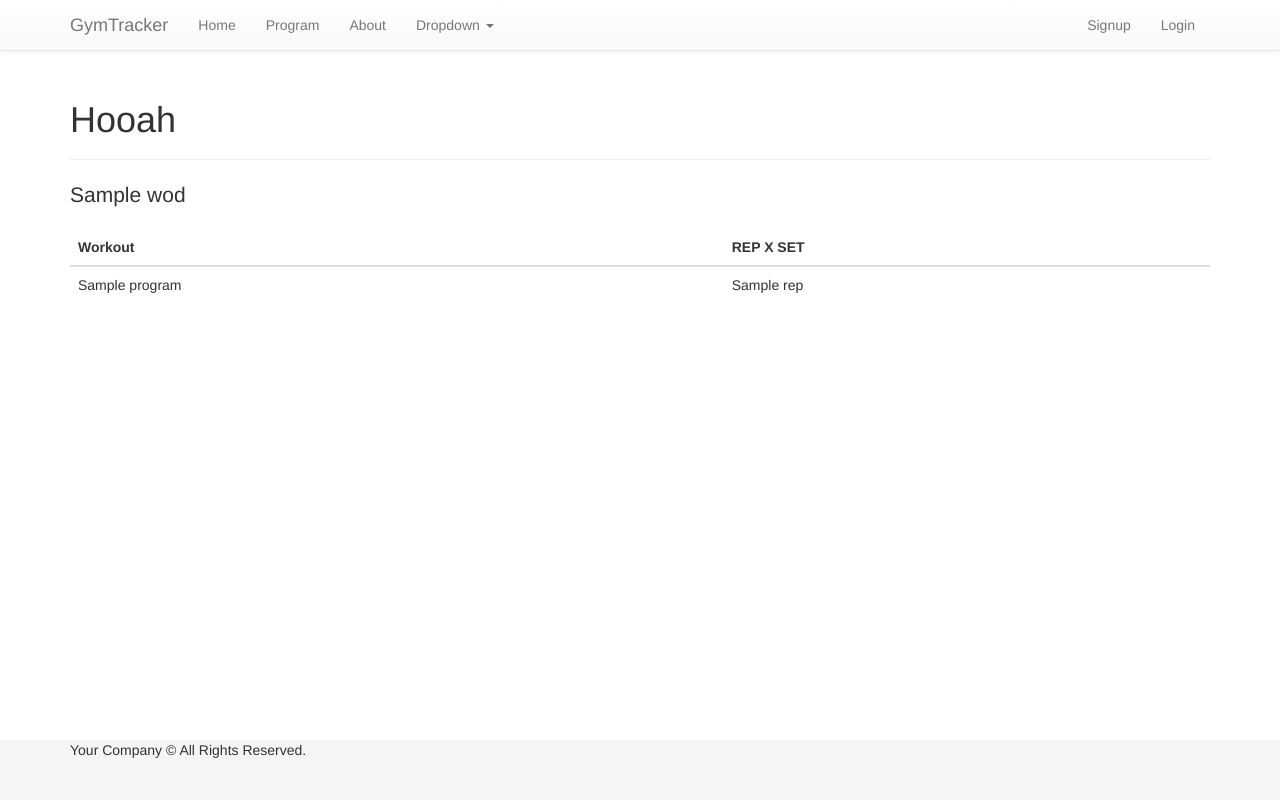
After one commit to escacan/GymTracker, a Flask app: template templates/pages/placeholder.wod_board.html in a window 1280 px wide. The commit adds this page. Run offline with Flask 2, Linux system fonts and the light colour scheme; the template is opened without the code that fills it: most values are stand-ins (such as "Sample title", 1, 10 or a date in 2020); some libraries are stand-ins or nearby versions.

Commit message:
Add wod tracking page

```diff
--- a/app.py
+++ b/app.py
@@ -65,8 +65,10 @@ def home():
 @app.route('/program')
 def program():
     return render_template('pages/placeholder.program.html', wod= wod_dict)
-    # return render_template('pages/placeholder.program.html', day1_wod = wod_dict["opt_1"], day2_wod = wod_dict["opt_2"])
 
+@app.route('/wod_board')
+def wod_board():
+    return render_template('pages/placeholder.wod_board.html', wod= wod_dict)
 
 @app.route('/about')
 def about():
--- a/templates/layouts/main.html
+++ b/templates/layouts/main.html
@@ -58,7 +58,7 @@
             <li class="dropdown">
               <a class="dropdown-toggle" data-toggle="dropdown">Dropdown <b class="caret"></b></a>
               <ul class="dropdown-menu">
-                <li><a>Action</a></li>
+                <li {% if request.endpoint == 'wod_board' %} class="active" {% endif %}><a href="{{ url_for('wod_board') }}">WOD Board</a></li>
                 <li><a>Another action</a></li>
                 <li><a>Something else here</a></li>
                 <li class="divider"></li>
--- /dev/null
+++ b/templates/pages/placeholder.wod_board.html
@@ -0,0 +1,37 @@
+{% extends 'layouts/main.html' %}
+{% block title %}Action{% endblock %}
+{% block content %}
+
+<div class="page-header">
+  <h1>Hooah</h1>
+</div>
+
+<div>
+  <p class="lead">{{wod["name"]}}</p>
+  <table class="table table-dark">
+    <thead>
+      <tr>
+        <th scope="col">Workout</th>
+        <th scope="col">REP X SET</th>
+      </tr>
+    </thead>
+    <tbody>
+      {% if date_index in [0, 3] %}
+      {% for program, rep in wod["option"][0].iteritems() %}
+      <tr>
+        <td>{{program}}</td>
+        <td>{{rep}}</td>
+      </tr>
+      {% endfor %}
+    {% else %}
+      {% for program, rep in wod["option"][1].iteritems() %}
+      <tr>
+        <td>{{program}}</td>
+        <td>{{rep}}</td>
+      </tr>
+      {% endfor %}
+    {% endif %}
+    </tbody>
+  </table>
+</div>
+{% endblock %}
```
